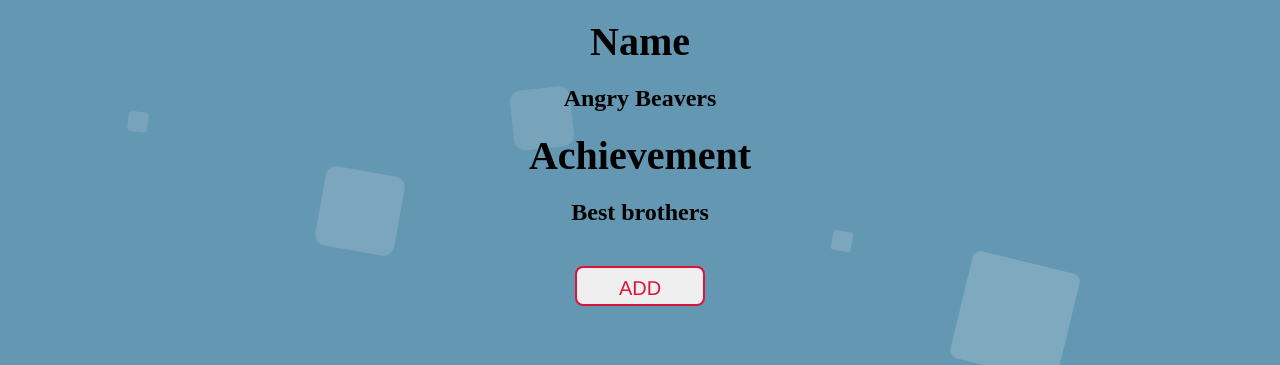
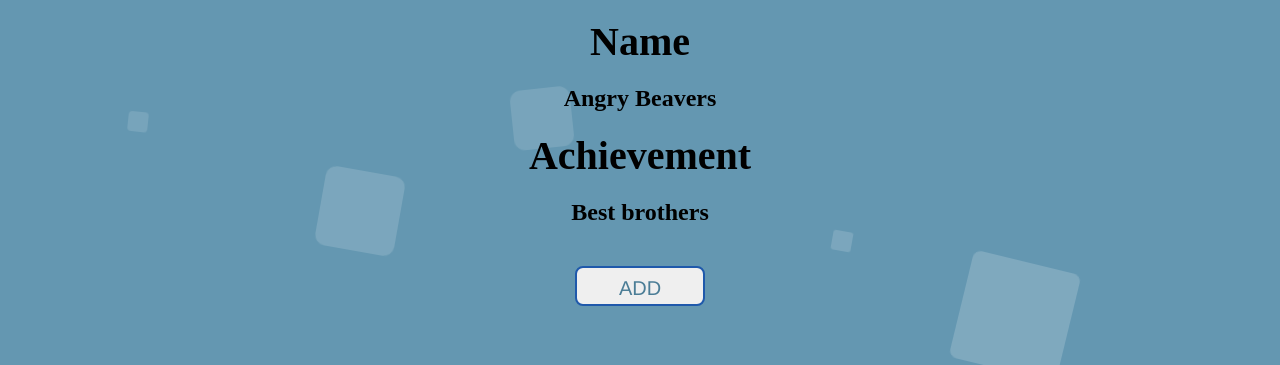
Before and after one commit to Vindagomoza/Achievement, a Node server app: page / in a window 1280 px wide. Shown: the part 435-800 px from the top of the page. Run offline with Node 20, Linux system fonts and the light colour scheme.

Commit message:
css edit

```diff
--- a/public/css/style.css
+++ b/public/css/style.css
@@ -113,7 +113,7 @@ button{
     font-size: 20px;
 }
 button {
-    color: crimson;
+    color: #4b7d96;
 }
 
 button {
@@ -124,7 +124,7 @@ button {
     margin: 20px;
     position: relative;
     overflow: hidden;
-    border: 2px solid crimson;
+    border: 2px solid #1f59ab;
     transition: color .5s;
 }
 
@@ -132,14 +132,14 @@ button {
     content: "";
     position: absolute;
     z-index: -1;
-    background: crimson;
+    background: #6497b1;
     height: 150px;
     width: 200px;
     border-radius: 50%;
 }
 
 button:hover {
-    color: blue;
+    color: #1f59ab;
 }
 
 .btn:nth-child(1):before {
```
